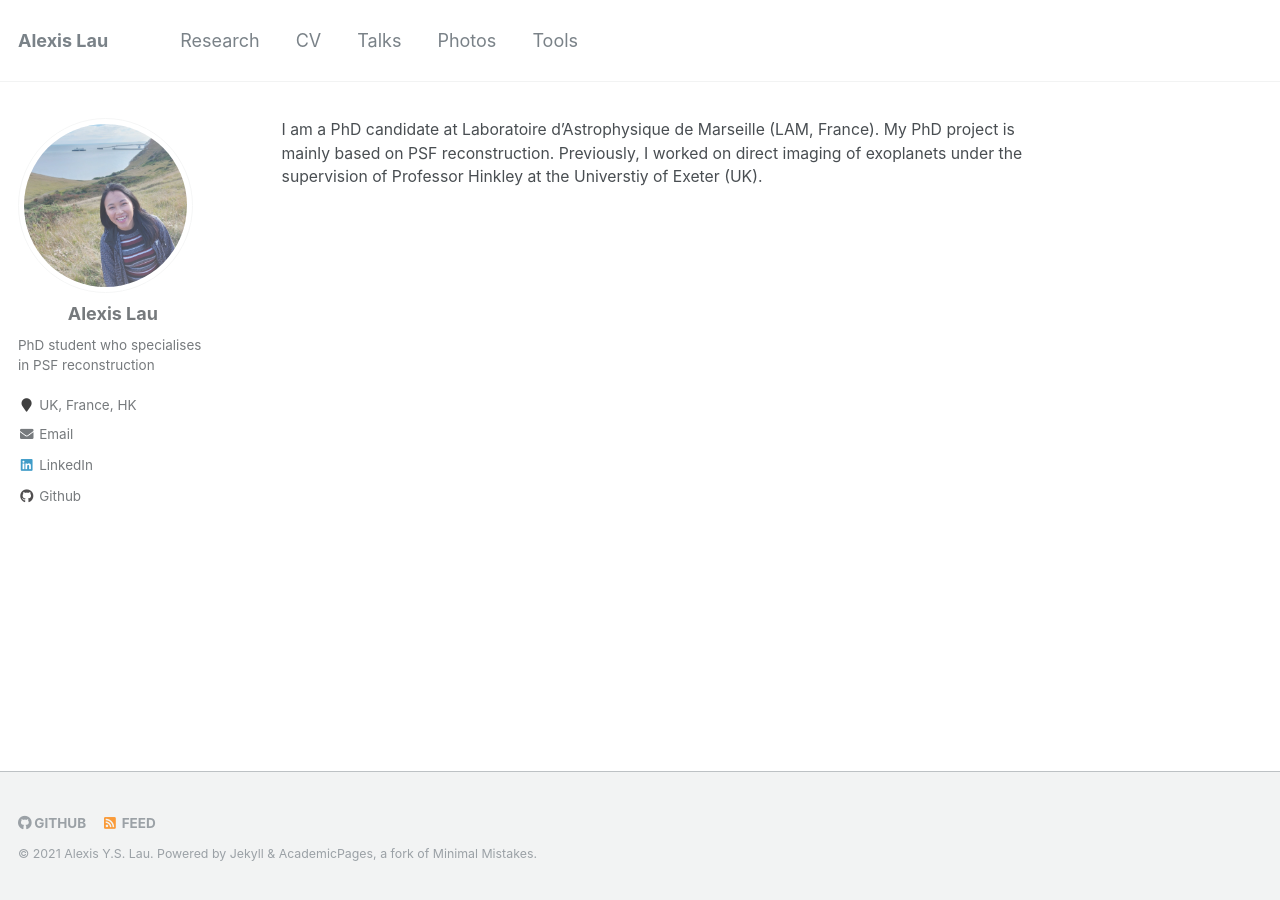
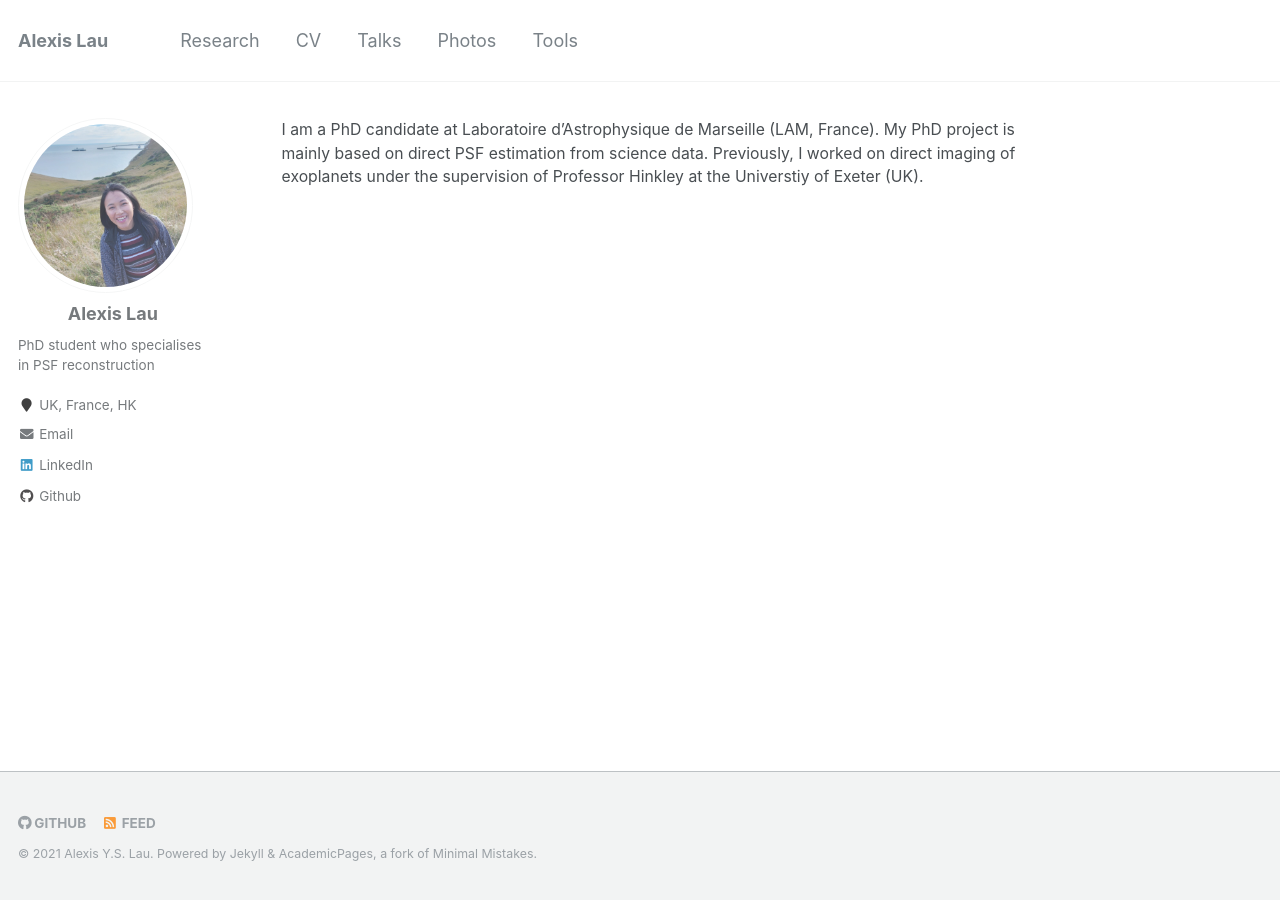
Before and after one commit to alexisyslau/_alexislau.github.io, a Jekyll site: the page built from _pages/about.md, in a window 1280 px wide. Built offline with Jekyll 4.4.1, drawn with Linux system fonts in a browser that asks for light colours.

Commit message:
Updating the state of my PhD

```diff
--- a/_pages/about.md
+++ b/_pages/about.md
@@ -9,7 +9,7 @@ redirect_from:
 ---
 <!--- <img align="right" src="https://alexisyslau.github.io/images/profile_pic.png" alt="Photo" style="width: 200px; border-radius: 12px;"/>--->
 
-I am a PhD candidate at Laboratoire d’Astrophysique de Marseille (LAM, France). My PhD project is mainly based on PSF reconstruction. Previously, I worked on direct imaging of exoplanets under the supervision of Professor Hinkley at the Universtiy of Exeter (UK).
+I am a PhD candidate at Laboratoire d’Astrophysique de Marseille (LAM, France). My PhD project is mainly based on direct PSF estimation from science data. Previously, I worked on direct imaging of exoplanets under the supervision of Professor Hinkley at the Universtiy of Exeter (UK).
 
 <!--- 我係LAM嘅PhD學生。之前就讀於英國嘅Universtiy of Exeter， 係Professor Hinkley指導下研究以直接影像嘅方式去尋找系外行星。呢度主要係展現我嘅研究興趣同埋學術研究，但係喺個Blog度我會不定時更新關於天文嘅科普文章，題目不限。我另外都會係Blog度講下讀研究生嘅利弊，報名需知（只限天文），同埋海外嘅實習機會。如果對於博士生嘅日常有興趣嘅話，試下搵我個人帳號。
 
```
